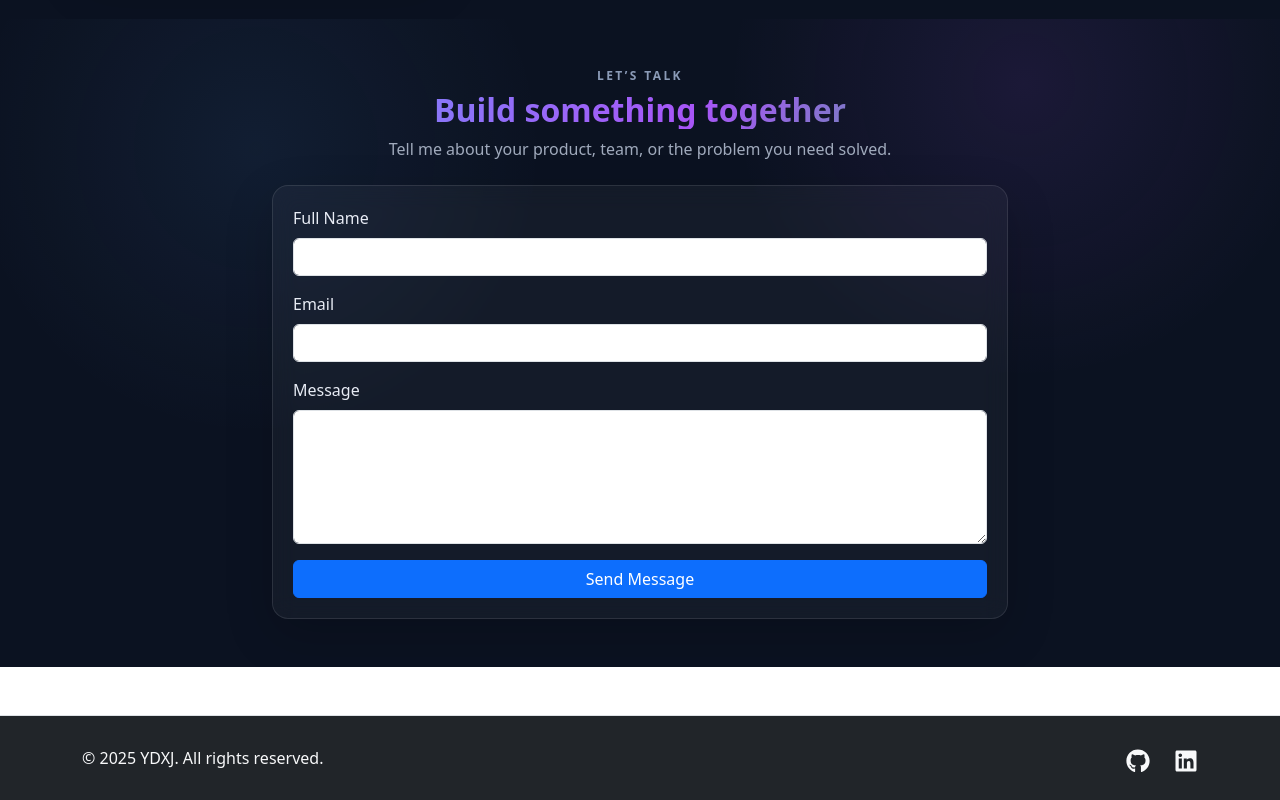
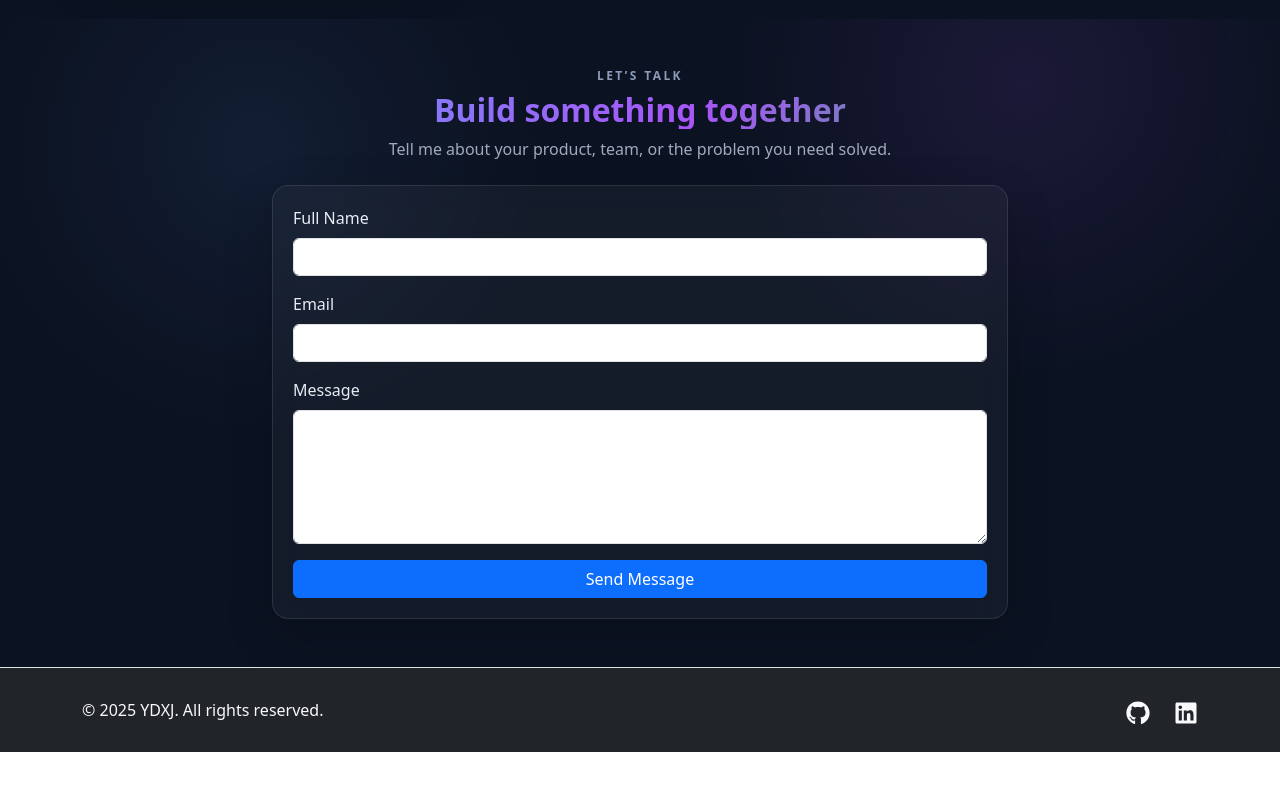
Before and after one commit to ydxj/ydxj.github.io, a React (Create React App) app: page / in a window 1280 px wide. Shown: the part 5930-6730 px from the top of the page. After the commit the page ends 6682 px from the top, so only its background shows below. Built offline with nearby package versions, Linux system fonts and the light colour scheme.

Commit message:
Refactor Footer component styles
Removed unnecessary margin-top style from footer.

```diff
--- a/src/components/Footer.js
+++ b/src/components/Footer.js
@@ -4,7 +4,7 @@ const Footer = () => {
   const year = new Date().getFullYear();
 
   return (
-    <footer className="bg-dark text-light py-4 mt-5 border-top" style={{borderTop:"0 !important"}}>
+    <footer className="bg-dark text-light py-4 border-top">
       <div className="container d-flex flex-column flex-md-row justify-content-between align-items-center">
         <p className="mb-2 mb-md-0">© {year} YDXJ. All rights reserved.</p>
         <div className="d-flex gap-4 fs-4">
```
